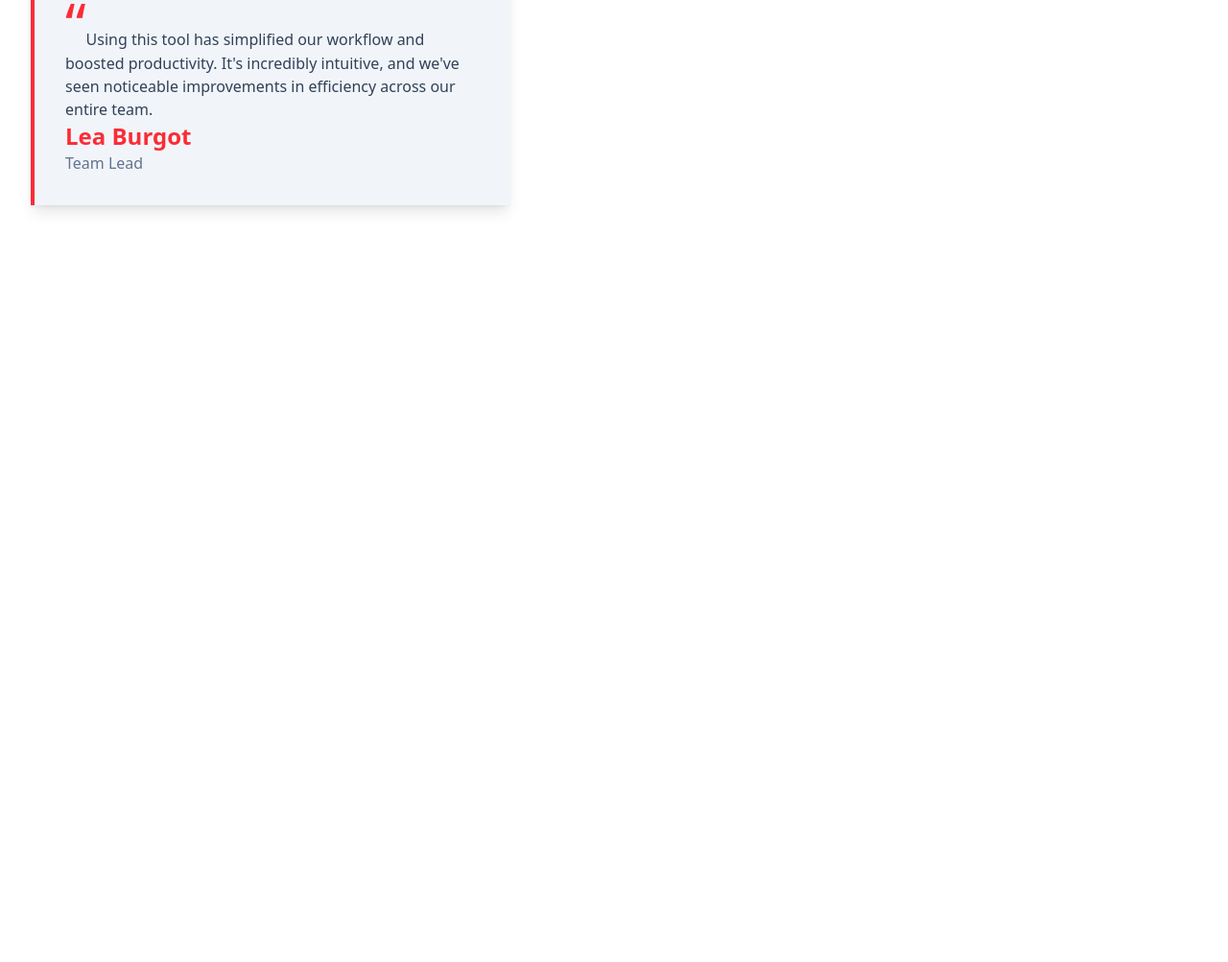
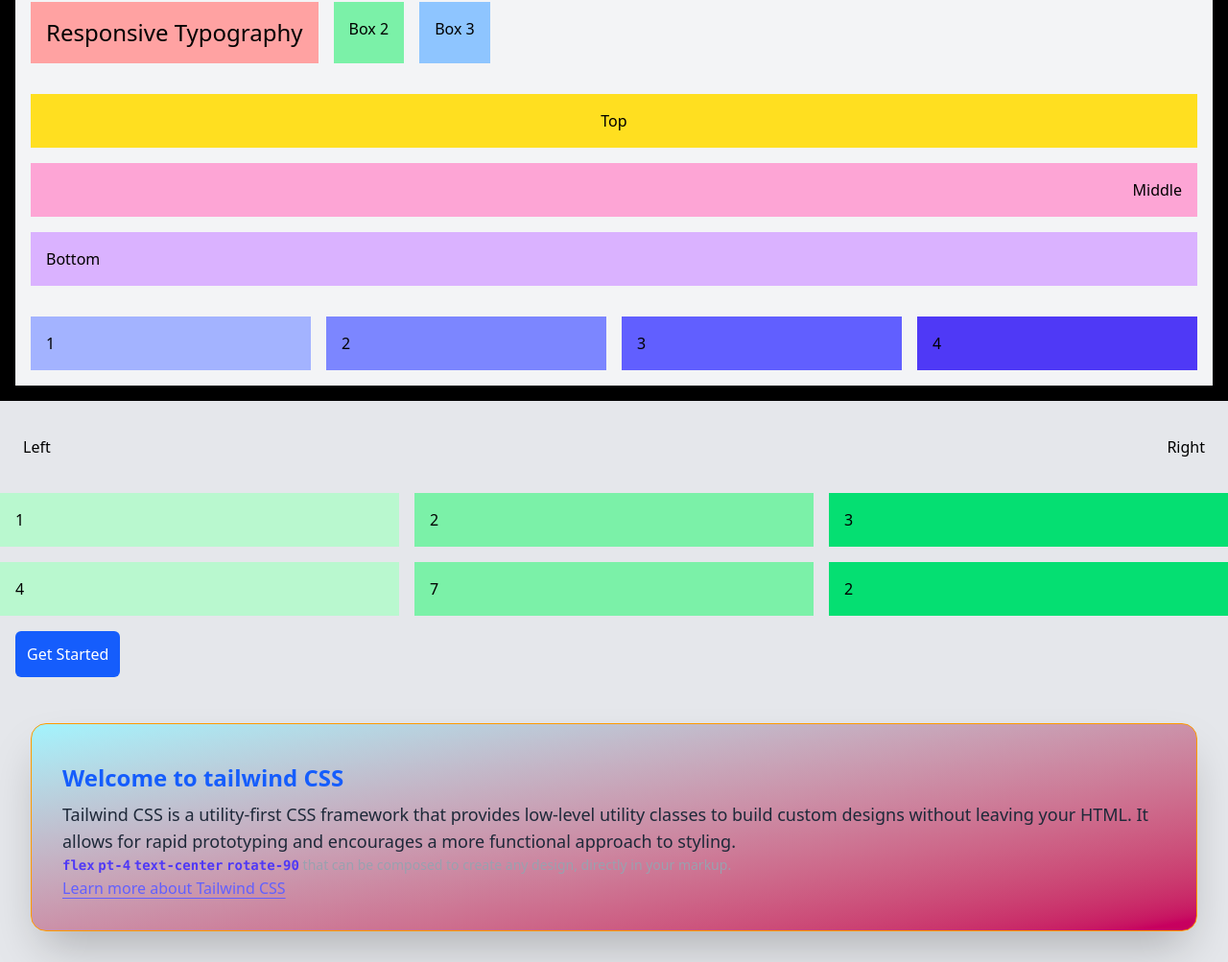
Before and after one commit to rajusutra/tailwind, a website: page index.html in a window 1280 px wide. Shown: the part 70-1073 px from the top of the page at 96% size. Before the commit the page ends 800 px from the top, so only its background shows below. Drawn offline with Linux system fonts and the light colour scheme.

Commit message:
General practise 1

```diff
--- a/index.html
+++ b/index.html
@@ -6,36 +6,69 @@
   <link href="./src/output.css" rel="stylesheet">
 
 </head>
-<body class="">
-    <body class="bg-white p-8 ">
-    <div class="p-8 bg-slate-100 m-8 w-125 border-l-4 border-red-500 shadow-lg">
-        <p class="text-slate-700 text-base">
-            <span class="text-red-500 text-6xl">&ldquo;</span>Using this tool has simplified our workflow and
-            boosted productivity. It's incredibly intuitive, and we've seen noticeable improvements in efficiency
-            across our entire team.
-        </p>
-        <p class="text-red-500 text-2xl font-semibold ">Lea Burgot</p>
-        <p class="text-slate-500 ">Team Lead</p>
+<body class="bg-gray-200">
+  <div class="container mx-auto px-4 bg-black py-4">
+  <h2 class="text-4xl font-semibold text-center text-white">Centered Container</h2>
+
+  <div class="flex space-x-4 bg-gray-100 p-4">
+
+    <div class=" bg-red-300 p-4">
+        <p class="text-base sm:text-lg md:text-xl lg:text-2xl">
+  Responsive Typography
+</p>
     </div>
+    <div class=" bg-green-300 p-4">Box 2</div>
+    <div class=" bg-blue-300 p-4">Box 3</div>
+</div>
 
-    <!-- Specifications
+<div class="flex flex-col space-y-4 bg-gray-100 p-4">
+  <div class="bg-yellow-300 p-4 text-center">Top</div>
+  <div class="bg-pink-300 p-4 text-right">Middle</div>
+  <div class="bg-purple-300 p-4">Bottom</div>
+</div>
 
-          1. Colors:
-             - Body Background -> White
-             - Car Background -> slate-100
-             - Testimonial text -> slate-700
-             - Designation text -> slate-500
-             - All reds -> red-500
-          2. Font Sizes:
-             - Testimonial Text -> Default
-             - Designation -> Slightly smaller than base
-             - Person's Name -> SLightly bigger than base
-          3. Font Weights:
-             - Person's Name -> Semi-bold
-          4. Card Border -> Left border of 4px
-          5. Card Shadow -> Large shadow
 
-        -->
 
+<div class="grid grid-cols-4 gap-4 bg-gray-100 p-4">
+  <div class="bg-indigo-300 p-4">1</div>
+  <div class="bg-indigo-400 p-4">2</div>
+  <div class="bg-indigo-500 p-4">3</div>
+  <div class="bg-indigo-600 p-4">4</div>
+</div>
+</div>
+
+<div class="flex items-center justify-between h-24 bg-gray-200 px-6">
+  <span>Left</span>
+  <span>Right</span>
+</div>
+
+<div class="grid grid-cols-1 sm:grid-cols-2 lg:grid-cols-3 gap-4">
+  <div class="bg-green-200 p-4">1</div>
+  <div class="bg-green-300 p-4">2</div>
+  <div class="bg-green-400 p-4">3</div>
+  <div class="bg-green-200 p-4">4</div>
+  <div class="bg-green-300 p-4">7</div>
+  <div class="bg-green-400 p-4">2</div>
+
+</div>
+
+<button class=" m-4 p-3 bg-blue-600 rounded-md text-white">Get Started</button>
+
+<section class="m-8 p-8 border rounded-2xl border-amber-500 bg-linear-to-br from-cyan-200 to-pink-700  shadow-2xl">
+  <h1 class="font-bold text-2xl/12 text-blue-600">Welcome to tailwind CSS</h1>
+  <span class="font-medium text-lg text-gray-800">
+    Tailwind CSS is a utility-first CSS framework that provides low-level utility classes to build custom designs without leaving your HTML. It allows for rapid prototyping and encourages a more functional approach to styling.
+  </span>
+  <p class="text-sm leading-relaxed text-gray-400">
+    <code class="font-bold text-indigo-600">flex</code>
+    <code class="font-bold text-indigo-600">pt-4</code>
+    <code class="font-bold text-indigo-600">text-center</code>
+    <code class="font-bold text-indigo-600">rotate-90</code>
+    that can be composed to create any design, directly in your markup.
+
+  </p>
+  <a class ="underline underline-offset-4 text-indigo-500" href="https://tailwindcss.com/docs/installation" class="text-blue-500 underline">Learn more about Tailwind CSS</a>
+
+</section>
 </body>
 </html>
```
